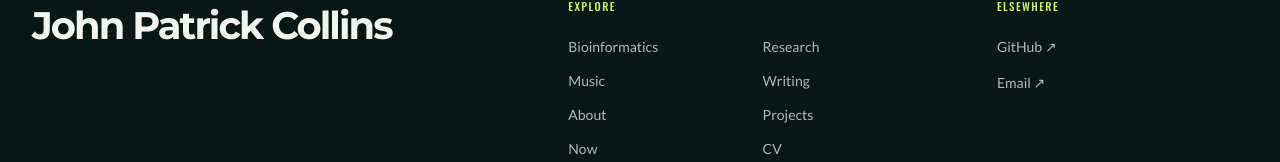
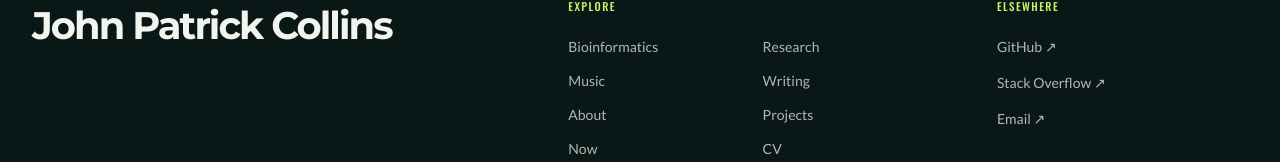
Before and after one commit to jcollins-bioinfo/john-collins-bioinformatics, a Next.js app: page / in a window 1280 px wide. Shown: the part 4329-4491 px from the top of the page. Built offline with nearby package versions, Linux system fonts and the light colour scheme.

Commit message:
Add Stack Overflow profile to footer

```diff
--- a/app/components/site-chrome.tsx
+++ b/app/components/site-chrome.tsx
@@ -68,6 +68,9 @@ export function SiteFooter() {
           <a className="footer-outbound" href="https://github.com/jcollins-bioinfo" target="_blank" rel="noreferrer">
             GitHub <span aria-hidden="true">↗</span>
           </a>
+          <a className="footer-outbound" href="https://stackoverflow.com/users/6714627/john-collins?tab=profile" target="_blank" rel="noreferrer">
+            Stack Overflow <span aria-hidden="true">↗</span>
+          </a>
           <a className="footer-outbound" href="mailto:jcollins.bioinformatics@gmail.com">
             Email <span aria-hidden="true">↗</span>
           </a>
```
Also changed, not shown: 1 other file (tests, documents, lock files or other folders).
